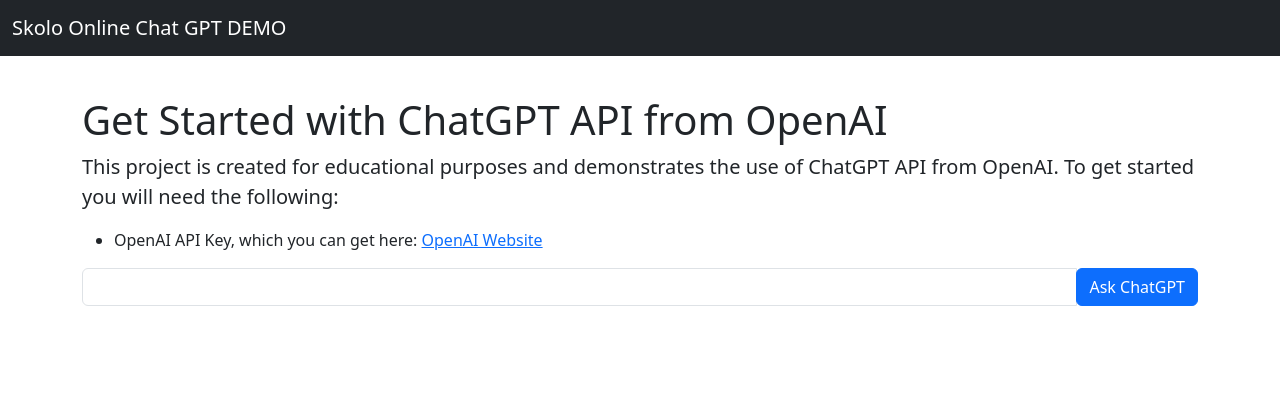
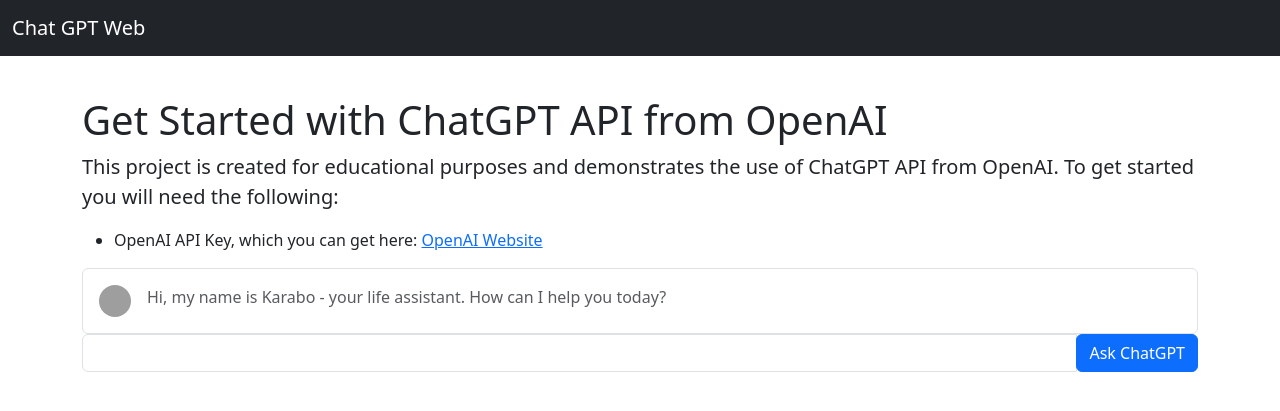
Before and after one commit to youhubs/chatbot, a Flask app: page / in a window 1280 px wide. Shown: the top 411 px of the page. Run offline with Flask 2, Linux system fonts and the light colour scheme; grey boxes are pictures that could not be loaded.

Commit message:
Add greetings from chatGPT

```diff
--- a/templates/index.html
+++ b/templates/index.html
@@ -18,7 +18,7 @@
     <!-- Fixed navbar -->
     <nav class="navbar navbar-expand-md navbar-dark fixed-top bg-dark">
       <div class="container-fluid">
-        <a class="navbar-brand" href="#">Skolo Online Chat GPT DEMO</a>
+        <a class="navbar-brand" href="#">Chat GPT Web</a>
         <button class="navbar-toggler" type="button" data-bs-toggle="collapse" data-bs-target="#navbarCollapse"
           aria-controls="navbarCollapse" aria-expanded="false" aria-label="Toggle navigation">
           <span class="navbar-toggler-icon"></span>
@@ -48,7 +48,19 @@
         </li>
       </ul>
 
-      <div id="list-group" class="list-group w-auto"></div>
+      <div id="list-group" class="list-group w-auto">
+        <a href="#" class="list-group-item list-group-item-action d-flex gap-3 py-3">
+          <img src="https://digital-practice.ams3.cdn.digitaloceanspaces.com/static%2Fapp%2Fimg%2Fopenai-logo.png"
+            alt="twbs" width="32" height="32" class="rounded-circle flex-shrink-0" />
+          <div class="d-flex gap-2 w-100 justify-content-between">
+            <div>
+              <p class="mb-0 opacity-75">
+                Hi, my name is Karabo - your life assistant. How can I help you today?
+              </p>
+            </div>
+          </div>
+        </a>
+      </div>
       <div class="input-group mb-3">
         <input type="text" class="form-control" id="chat-input" />
         <div class="input-group-append">
```
